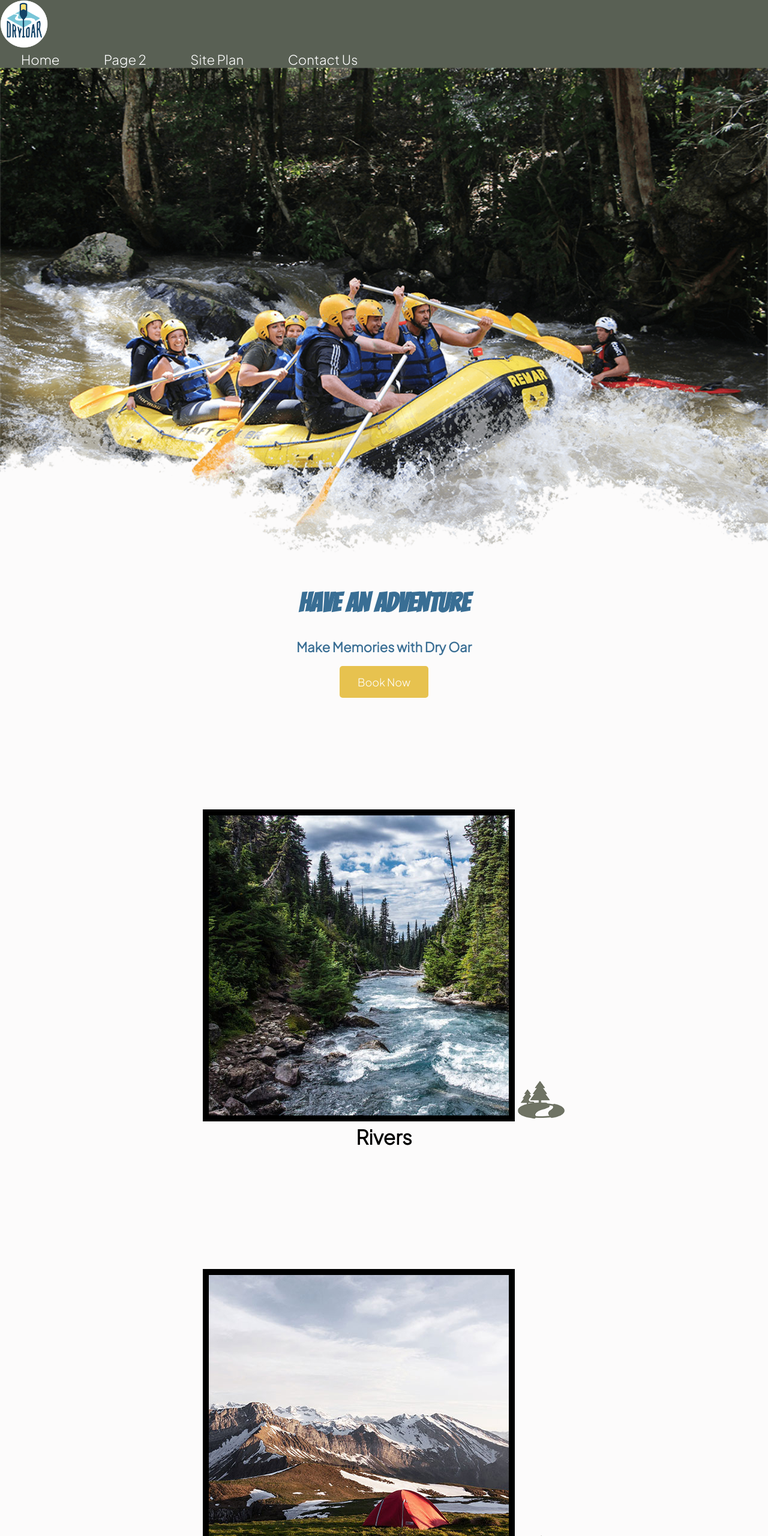
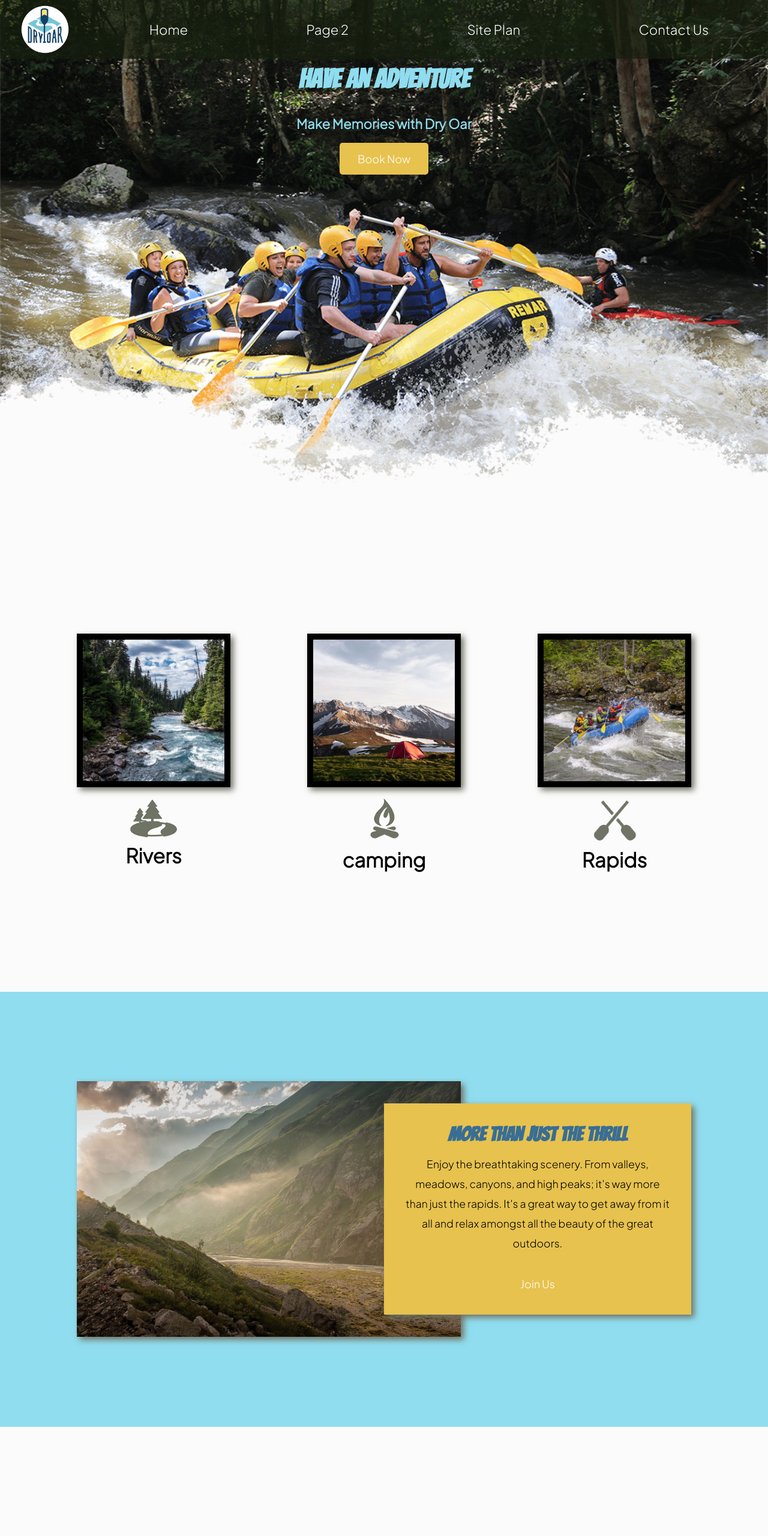
Before and after one commit to Nate-Frank/wdd130, a plain HTML site: page wwr/index.html in a window 1280 px wide. Shown: the top 2560 px of the page at 60% size. Drawn offline with Linux system fonts and the light colour scheme.

Commit message:
Home Page finishing touches

```diff
--- a/wwr/index.html
+++ b/wwr/index.html
@@ -10,8 +10,9 @@
 <body>
     <div id="content">
         <header>
-            <img src="images/logo.png" alt="Dry Oar Logo" class ="logo">
-            <a href="index.html" id="logo_link"></a>
+            <a id="logo_link" href="index.html">
+                <img class="logo" src="images/logo.png" alt="Dry Oar Logo">
+            </a>
             <nav>
                 <a href="index.html">Home</a>
                 <a href="#">Page 2</a>
@@ -19,7 +20,7 @@
                 <a href="contactus.html">Contact Us</a>
             </nav>
         </header>
-        <div id="Hero">
+        <div id="hero">
             <div id="hero-box">
                 <img id="hero-img" src="images/hero.png" alt="People enjoying white water rafting">
             </div>
@@ -31,7 +32,7 @@
                 </div>
             </section>
         </div>
-        <main class="Home-grid">
+        <main class="home-grid">
             <section class="rivers-card">
                 <img class="card-img" src="images/rivers.jpeg" alt="river in forest" >
                 <img src="images/river_icon.png" alt="river icon" class = "icon">
--- a/wwr/styles/style.css
+++ b/wwr/styles/style.css
@@ -4,8 +4,10 @@
 #content {
     margin: 0 auto; max-width : 1600px;
 }
-#logo_link{
+#logo_link {
     padding-top: 5px;
+    justify-self: center;
+    align-self: center;
 }
 nav a {
     text-align: center;
@@ -16,6 +18,21 @@ nav a {
 nav a:hover {
     background-color: #E7C24F;
     color: black;
+}
+#hero {
+    display: grid;
+    grid-template-columns: 1fr 3fr 1fr;
+    margin-top: -100px;
+}
+#hero-box {
+    grid-column: 1/4;
+    grid-row: 1/3;
+    z-index: -1;
+}
+#hero-msg {
+    grid-column: 2/3;
+    grid-row: 1/2;
+    margin-top: 100px;
 }
 #hero-msg h1 {
     text-align: center;
@@ -46,6 +63,12 @@ body {
 }
 header {
     background-color:rgba(20,30,13, .7);
+    display: grid;
+    grid-template-columns: 150px auto;
+}
+nav {
+    display: flex;
+    justify-content: space-around;
 }
 .book, .join{
     background-color: #E7C24F;
@@ -64,6 +87,9 @@ header {
     background-color: #E7C24F;
     line-height: 1.5em;
     padding: 35px;
+    grid-column: 6/10;
+    grid-row: 6/7;
+    box-shadow: 5px 5px 10px #6f7364;
 }
 .msg h2{
     color: #396E94;
@@ -75,21 +101,28 @@ header {
     padding-bottom: 15px;
 }
 .home-title{
-    color: #396E94;
+    color: #90DDF0;
     font-family: "Bangers", Helvetica, sans-serif;
     font-size: 2em;
     margin-top: 10px;
+}
+.home-grid {
+    display: grid;
+    grid-template-columns: 1fr 1fr 1fr 1fr 1fr 1fr 1fr 1fr 1fr 1fr;
 }
 h2 {
     margin: 0;
 }
 h4{
-    color: #396E94;
+    color: #90DDF0;
 }
 footer{
     background-color: rgba(20,30,13, .7);
     padding: 25px 50px;
     margin-top: 200px;
+    display: flex;
+    justify-content: space-around;
+    align-items: center;
 }
 footer h3{
     color: white;
@@ -117,15 +150,81 @@ footer .social img {
 #hero-img{
     width: 100%;
 }
+.card-img, .mountains{
+    width: 100%;
+}
 .rivers-card {
     margin: 200px 0;
+    grid-column: 2/4;
+    grid-row: 2/3;
 }
 .camping-card {
     margin: 200px 0;
+    grid-column: 5/7;
+    grid-row: 2/3;
 }
 .rapids-card {
     margin: 200px 0;
+    grid-column: 8/10;
+    grid-row: 2/3;
 }
 .card-img {
     border:  10px solid black ;
+    transition: transform .5s;
+    box-shadow: 5px 5px 10px #6f7364;
 }
+.card-img:hover {
+    opacity: .6;
+    transform: scale(1.1);
+}
+#background {
+    grid-column: 1/11;
+    grid-row: 4/9;
+}
+.mountains {
+    grid-column: 2/7;
+    grid-row: 5/8;
+    box-shadow: 5px 5px 10px #6f7364;
+}
+
+@media screen and (max-width: 900px) {
+    #hero, .home-grid {
+        display: block;
+        height: auto;
+    }
+    nav, footer {
+        flex-direction: column;
+    }
+    nav a {
+        display: block;
+        padding: 15px;
+    }
+    #hero {
+        margin-top: 0;
+    }
+    #hero-msg {
+        margin-top: 0;
+    }
+    #hero-msg h4 {
+        display: none;
+    }
+    .home-title {
+        font-size: 25px;
+        color: #6f7364;
+    }
+    .rivers-card, .camping-card, .rapids-card {
+        margin: 50px auto;
+        width: 60%;
+    }
+    #background {
+        display: none;
+    }
+    .mountains, .msg {
+        width: 80%;
+        display: block;
+        margin: 0 auto;
+    }
+    footer {
+        margin-top: 25px;
+    }
+}
```
Also changed, not shown: screenshots/Screen Shot 2022-06-02 at 11.55.28 PM.png (added), screenshots/Screen Shot 2022-06-02 at 11.55.37 PM.png (added), screenshots/Screen Shot 2022-06-02 at 11.55.54 PM.png (added), 1 other file.
